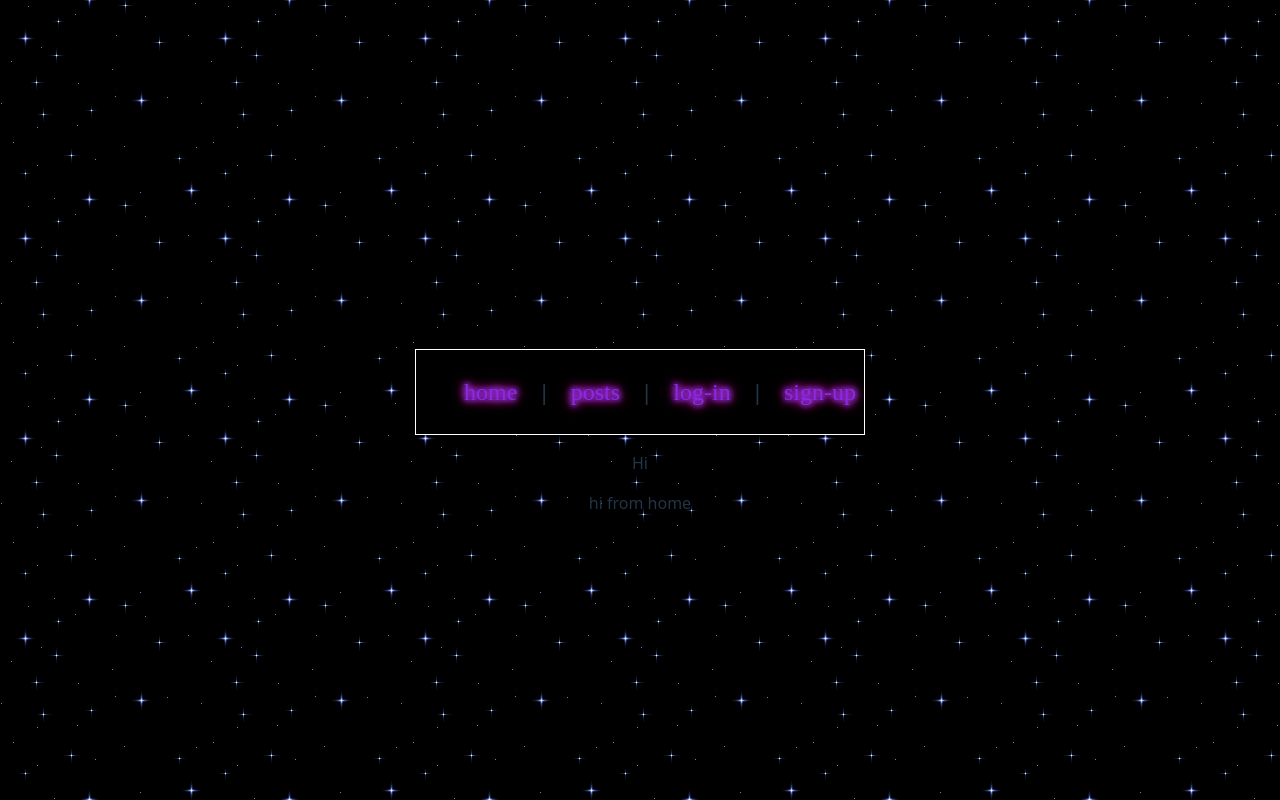
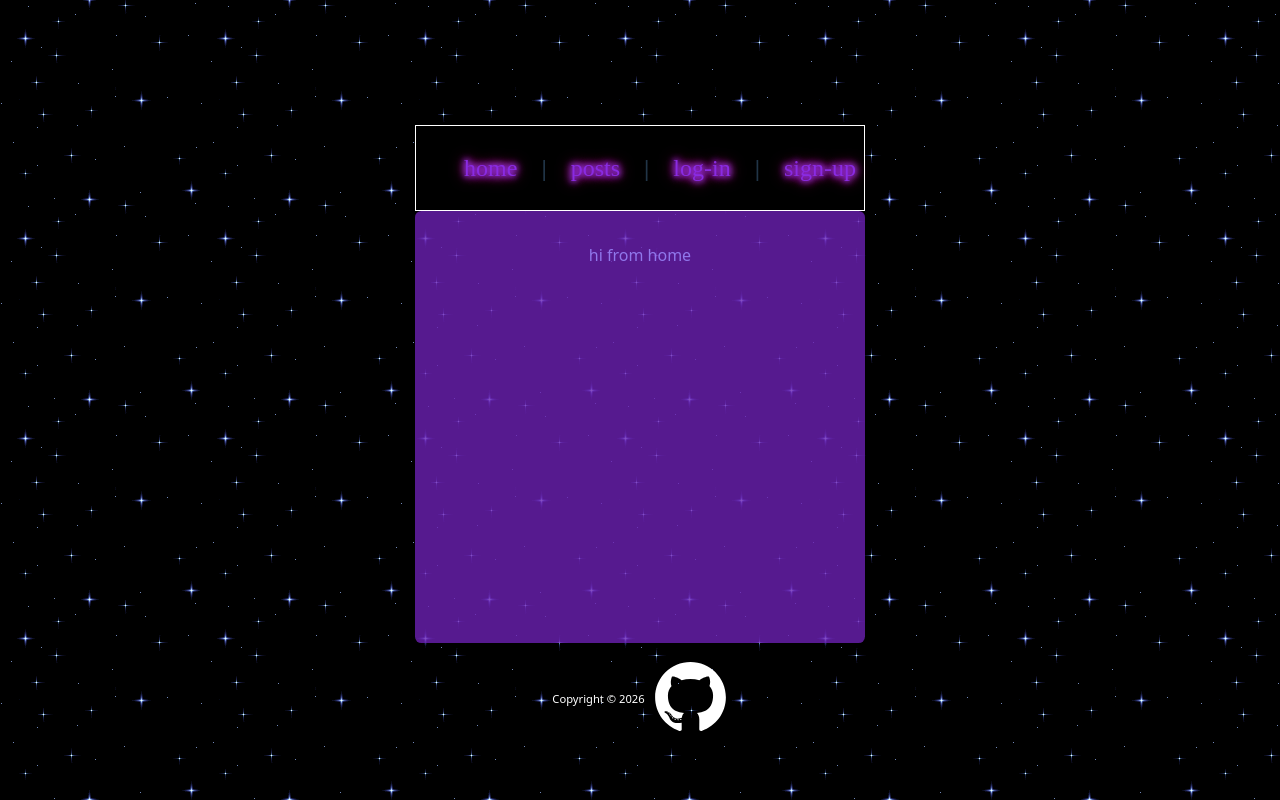
Before and after one commit to smkakitani/odin-blog-API-frontend, a React (Vite) app: page / in a window 1280 px wide. Built offline with nearby package versions, Linux system fonts and the light colour scheme.

Commit message:
add basic style

```diff
--- a/src/app/App.jsx
+++ b/src/app/App.jsx
@@ -1,31 +1,37 @@
-// Style
+// Styles
 import '../styles/App.css';
+import styled from 'styled-components';
 // React
-import { useState } from 'react';
+// import { useState } from 'react';
 // Router
-import { Outlet, useParams } from 'react-router';
+import { Outlet } from 'react-router';
 // Components
 import NavBar from '../components/NavBar';
+import Footer from '../components/Footer';
 import { AuthProvider } from '../utils/AuthContext'; // Authentication logic with useContext and custom hook
 
 
 
-// When to ask for token on server?
-/*
-- user comment
-- user updating their data
-- user deleting their comment
- */
+//
+const Main = styled.main`
+  color: rgb(144, 119, 235);
+  background-color: rgba(108, 33, 179, 0.8);
+  border-radius: 0.4em;
 
+  padding: 1rem;
+
+  min-height: 50vh;
+`;
 
 function App() {
-  const { postId } = useParams();
 
   return (
     <AuthProvider >
       <NavBar />
-      <p>Hi</p>
-      <Outlet />
+      <Main>
+        <Outlet />
+      </Main>
+      <Footer />
     </AuthProvider>
   )
 }
```
